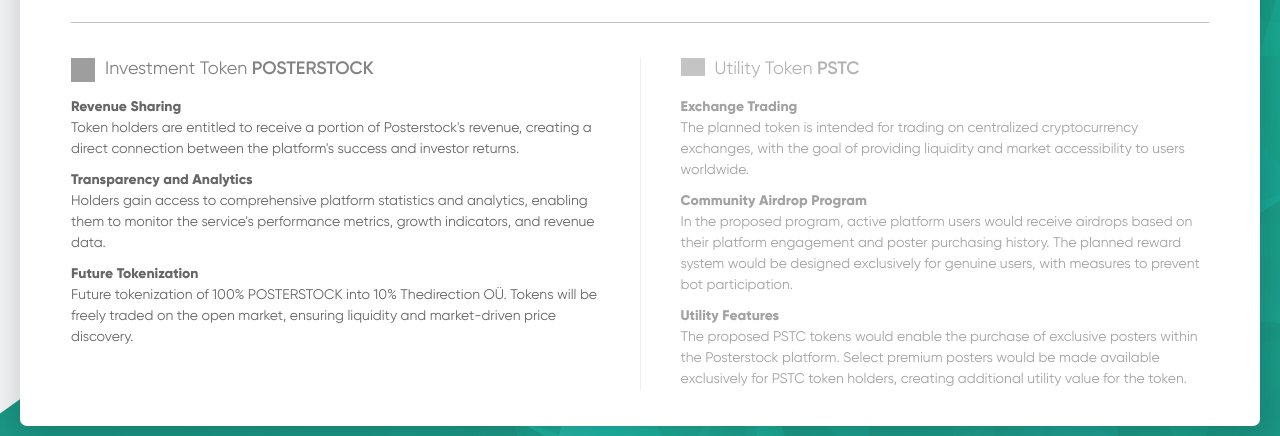
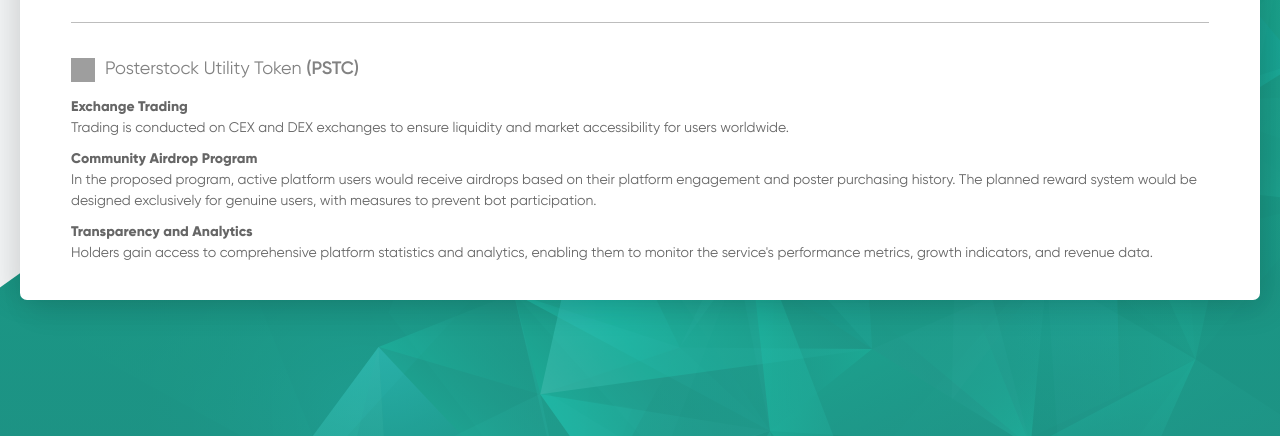
Before and after one commit to posterstock/thedirection, a plain HTML site: page main/index.html in a window 1280 px wide. Shown: the part 808-1244 px from the top of the page. Drawn offline with Linux system fonts and the light colour scheme; some packages are replaced by stand-ins of ours; grey boxes are pictures that could not be loaded.

Commit message:
Add files via upload

```diff
--- a/main/index.html
+++ b/main/index.html
@@ -126,40 +126,23 @@
                     </li>
                   </ul>
 
-                  <div style="display: flex; gap: 40px; align-items: flex-start; margin-top: 30px;">
+                  <div style="margin-top: 30px;">
                     <div style="flex: 1;">
                       <div style="display: flex; align-items: center; gap: 10px; margin-bottom: 15px;">
                         <div style="width: 24px; height: 24px;">
                           <img src="https://cryptologos.cc/logos/ethereum-eth-logo.svg" alt="Ethereum Logo" style="width: 24px; height: 24px;" />
                         </div>
-                        <h4 style="font-size: 18px; margin: 0;">Investment Token <span style="font-weight: 600;">POSTERSTOCK</span></h4>
+                        <h4 style="font-size: 18px; margin: 0;">Posterstock Utility Token<span style="font-weight: 600;"> (PSTC)</span></h4>
                       </div>
                       <div style="font-size: 14px; line-height: 1.5; color: #666; margin-top: 15px;">
-                        <p style="margin: 0 0 10px 0;"></p>
-                        <p style="margin: 0 0 10px 0;"><strong>Revenue Sharing</strong><br>
-                        Token holders are entitled to receive a portion of Posterstock's revenue, creating a direct connection between the platform's success and investor returns.</p>
-                        <p style="margin: 0 0 10px 0;"><strong>Transparency and Analytics</strong><br>
-                        Holders gain access to comprehensive platform statistics and analytics, enabling them to monitor the service's performance metrics, growth indicators, and revenue data.</p>
-                        <p style="margin: 0;"><strong>Future Tokenization</strong><br>
-                        Future tokenization of 100% POSTERSTOCK into 10% Thedirection OÜ. Tokens will be freely traded on the open market, ensuring liquidity and market-driven price discovery.</p>
-                      </div>
-                    </div>
-                    <div style="width: 1px; background-color: #eee; height: auto; align-self: stretch;"></div>
-                    <div style="flex: 1; opacity: 0.6;">
-                      <div style="display: flex; align-items: center; gap: 10px; margin-bottom: 15px;">
-                        <div style="width: 24px; height: 24px;">
-                          <img src="https://cryptologos.cc/logos/solana-sol-logo.svg" alt="Solana Logo" style="width: 100%; height: auto;" />
-                        </div>
-                        <h4 style="font-size: 18px; margin: 0;">Utility Token <span style="font-weight: 600;">PSTC</span></h4>
-                      </div>
-                      <div style="font-size: 14px; line-height: 1.5; color: #666; margin-top: 15px;">
-                        <p style="margin: 0 0 10px 0;"></p>
                         <p style="margin: 0 0 10px 0;"><strong>Exchange Trading</strong><br>
-                        The planned token is intended for trading on centralized cryptocurrency exchanges, with the goal of providing liquidity and market accessibility to users worldwide.</p>
+                        Trading is conducted on CEX and DEX exchanges to ensure liquidity and market accessibility for users worldwide.</p>
+
                         <p style="margin: 0 0 10px 0;"><strong>Community Airdrop Program</strong><br>
                         In the proposed program, active platform users would receive airdrops based on their platform engagement and poster purchasing history. The planned reward system would be designed exclusively for genuine users, with measures to prevent bot participation.</p>
-                        <p style="margin: 0;"><strong>Utility Features</strong><br>
-                        The proposed PSTC tokens would enable the purchase of exclusive posters within the Posterstock platform. Select premium posters would be made available exclusively for PSTC token holders, creating additional utility value for the token.</p>
+
+                        <p style="margin: 0;"><strong>Transparency and Analytics</strong><br>
+                        Holders gain access to comprehensive platform statistics and analytics, enabling them to monitor the service's performance metrics, growth indicators, and revenue data.</p>
                       </div>
                     </div>
                   </div>
```
